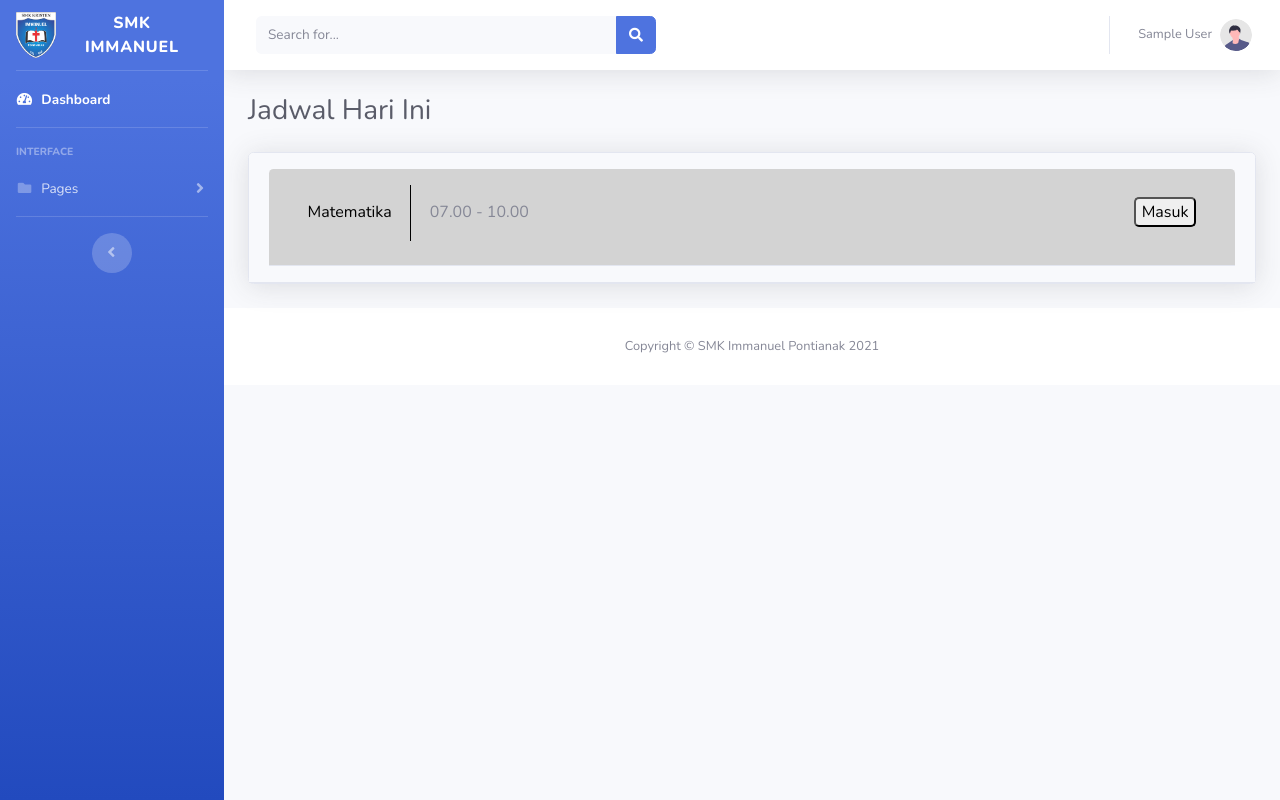
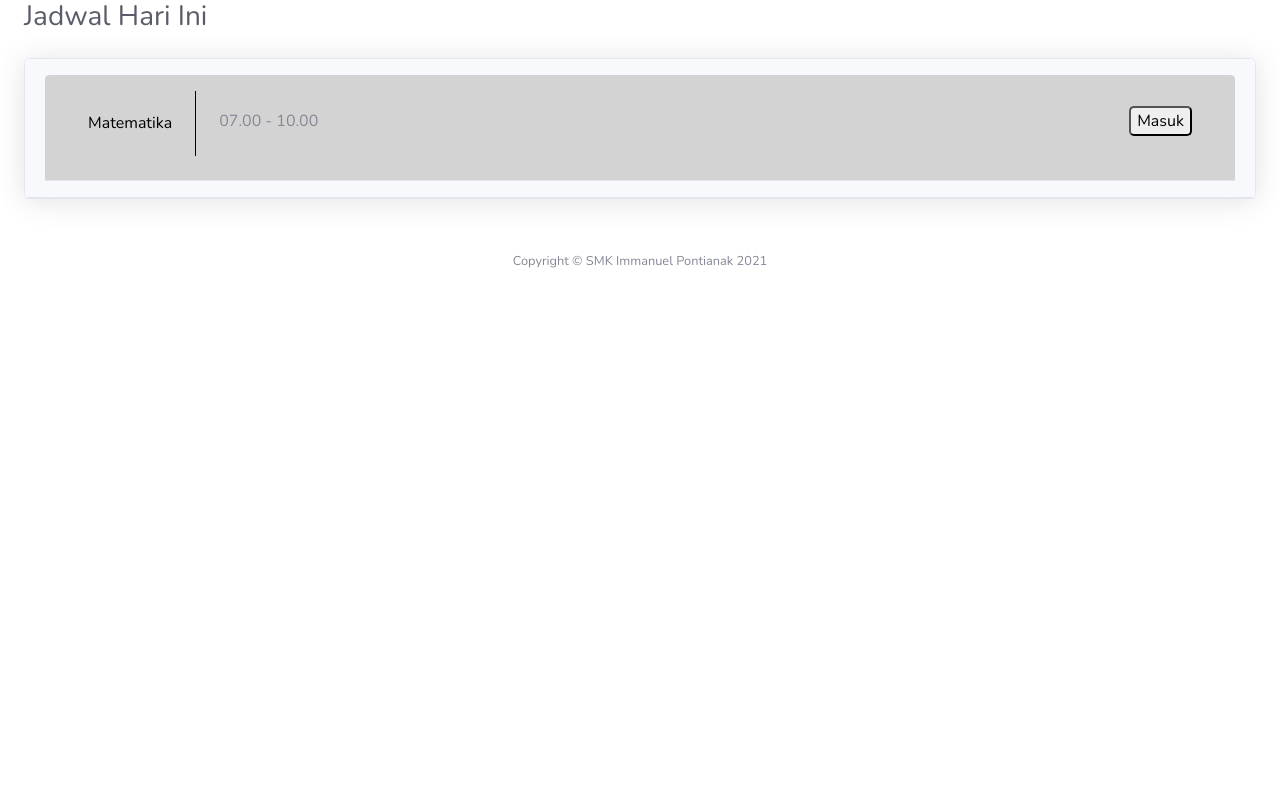
Before and after one commit to herliedave/Sistem-Dashboard-Sekolah, a PHP site: page /dashboard/jadwal.php in a window 1280 px wide. Run offline with PHP 8.4, Linux system fonts and the light colour scheme; the visitor is signed in with stand-in values (Sample User, id 1); data that the repository does not hold is empty.

Commit message:
update
jadwal ku ad coment dikit

```diff
--- a/dashboard/jadwal.php
+++ b/dashboard/jadwal.php
@@ -44,46 +44,46 @@ $siswa = mysqli_num_rows($query4);
 
 </head>
 
-<body id="page-top">
-    <input type="hidden" id="waka" value="<?= $waka ?>">
+<!-- <body id="page-top"> -->
+    <!-- <input type="hidden" id="waka" value="<?= $waka ?>">
     <input type="hidden" id="guru" value="<?= $guru ?>">
     <input type="hidden" id="dll" value="<?= $dll ?>">
-    <input type="hidden" id="siswa" value="<?= $siswa ?>">
+    <input type="hidden" id="siswa" value="<?= $siswa ?>"> -->
 
     <!-- Page Wrapper -->
-    <div id="wrapper">
+   <!--  <div id="wrapper"> -->
 
         <!-- Sidebar -->
-        <ul class="navbar-nav bg-gradient-primary sidebar sidebar-dark accordion" id="accordionSidebar">
+        <!-- <ul class="navbar-nav bg-gradient-primary sidebar sidebar-dark accordion" id="accordionSidebar"> -->
 
             <!-- Sidebar - Brand -->
-            <a class="sidebar-brand d-flex align-items-center justify-content-center" href="guru.php">
+           <!--  <a class="sidebar-brand d-flex align-items-center justify-content-center" href="guru.php">
                 <div class="sidebar-brand-icon">
                     <img src="img/logo.png" style="width: 2.5rem;">
                 </div>
                 <div class="sidebar-brand-text mx-3">SMK Immanuel</div>
-            </a>
+            </a> -->
 
             <!-- Divider -->
-            <hr class="sidebar-divider my-0">
+            <!-- <hr class="sidebar-divider my-0"> -->
 
             <!-- Nav Item - Dashboard -->
-            <li class="nav-item active">
+            <!-- <li class="nav-item active">
                 <a class="nav-link" href="guru.php">
                     <i class="fas fa-fw fa-tachometer-alt"></i>
                     <span>Dashboard</span></a>
-            </li>
+            </li> -->
 
             <!-- Divider -->
-            <hr class="sidebar-divider">
+            <!-- <hr class="sidebar-divider"> -->
 
             <!-- Heading -->
-            <div class="sidebar-heading">
+           <!--  <div class="sidebar-heading">
                 Interface
-            </div>
+            </div>  -->
 
             <!-- Nav Item - Pages Collapse Menu -->
-            <li class="nav-item">
+            <!-- <li class="nav-item">
                 <a class="nav-link collapsed" href="#" data-toggle="collapse" data-target="#collapsePages"
                     aria-expanded="true" aria-controls="collapsePages">
                     <i class="fas fa-fw fa-folder"></i>
@@ -97,11 +97,11 @@ $siswa = mysqli_num_rows($query4);
                         <h6 class="collapse-header">Other Pages:</h6>
                         <a class="collapse-item" href="../">Menu Utama</a>
                         <a class="collapse-item" href="../calendar.php">Calendar</a>
-                        <a class="collapse-item" href="jadwal.php">Jadwal</a>
+                        <a class="collapse-item" href="jadwal.php">Jadwal</a> -->
 <!--                         <a class="collapse-item" href="../contact.php"></a>
- -->                    </div>
+ -->                    <!-- </div>
                 </div>
-            </li>
+            </li> -->
 
             <!-- Nav Item - Tables -->
            <!--  <li class="nav-item">
@@ -121,34 +121,34 @@ $siswa = mysqli_num_rows($query4);
 
 
             <!-- Divider -->
-            <hr class="sidebar-divider d-none d-md-block">
+            <!-- <hr class="sidebar-divider d-none d-md-block"> -->
 
             <!-- Sidebar Toggler (Sidebar) -->
-            <div class="text-center d-none d-md-inline">
+            <!-- <div class="text-center d-none d-md-inline">
                 <button class="rounded-circle border-0" id="sidebarToggle"></button>
             </div>
 
 
 
-        </ul>
+        </ul> -->
         <!-- End of Sidebar -->
 
         <!-- Content Wrapper -->
-        <div id="content-wrapper" class="d-flex flex-column">
+        <!-- <div id="content-wrapper" class="d-flex flex-column"> -->
 
             <!-- Main Content -->
-            <div id="content">
+            <!-- <div id="content"> -->
 
                 <!-- Topbar -->
-                <nav class="navbar navbar-expand navbar-light bg-white topbar mb-4 static-top shadow">
+                <!-- <nav class="navbar navbar-expand navbar-light bg-white topbar mb-4 static-top shadow"> -->
 
                     <!-- Sidebar Toggle (Topbar) -->
-                    <button id="sidebarToggleTop" class="btn btn-link d-md-none rounded-circle mr-3">
+                    <!-- <button id="sidebarToggleTop" class="btn btn-link d-md-none rounded-circle mr-3">
                         <i class="fa fa-bars"></i>
-                    </button>
+                    </button> -->
 
                     <!-- Topbar Search -->
-                    <form
+                    <!-- <form
                         class="d-none d-sm-inline-block form-inline mr-auto ml-md-3 my-2 my-md-0 mw-100 navbar-search">
                         <div class="input-group">
                             <input type="text" class="form-control bg-light border-0 small" placeholder="Search for..."
@@ -159,19 +159,19 @@ $siswa = mysqli_num_rows($query4);
                                 </button>
                             </div>
                         </div>
-                    </form>
+                    </form> -->
 
                     <!-- Topbar Navbar -->
-                    <ul class="navbar-nav ml-auto">
+                   <!--  <ul class="navbar-nav ml-auto"> -->
 
                         <!-- Nav Item - Search Dropdown (Visible Only XS) -->
-                        <li class="nav-item dropdown no-arrow d-sm-none">
+                      <!--   <li class="nav-item dropdown no-arrow d-sm-none">
                             <a class="nav-link dropdown-toggle" href="#" id="searchDropdown" role="button"
                                 data-toggle="dropdown" aria-haspopup="true" aria-expanded="false">
                                 <i class="fas fa-search fa-fw"></i>
                             </a>
-                            <!-- Dropdown - Messages -->
-                            <div class="dropdown-menu dropdown-menu-right p-3 shadow animated--grow-in"
+                            Dropdown - Messages -->
+                            <!-- <div class="dropdown-menu dropdown-menu-right p-3 shadow animated--grow-in"
                                 aria-labelledby="searchDropdown">
                                 <form class="form-inline mr-auto w-100 navbar-search">
                                     <div class="input-group">
@@ -186,20 +186,20 @@ $siswa = mysqli_num_rows($query4);
                                     </div>
                                 </form>
                             </div>
-                        </li>
+                        </li> -->
 
-                        <div class="topbar-divider d-none d-sm-block"></div>
+                        <!-- <div class="topbar-divider d-none d-sm-block"></div> -->
 
                         <!-- Nav Item - User Information -->
-                        <li class="nav-item dropdown no-arrow">
+                        <!-- <li class="nav-item dropdown no-arrow">
                             <a class="nav-link dropdown-toggle" href="#" id="userDropdown" role="button"
                                 data-toggle="dropdown" aria-haspopup="true" aria-expanded="false">
                                 <span class="mr-2 d-none d-lg-inline text-gray-600 small"><?= $_SESSION['nama'] ?></span>
                                 <img class="img-profile rounded-circle"
                                     src="img/undraw_profile.svg">
-                            </a>
+                            </a> -->
                             <!-- Dropdown - User Information -->
-                            <div class="dropdown-menu dropdown-menu-right shadow animated--grow-in"
+                            <!-- <div class="dropdown-menu dropdown-menu-right shadow animated--grow-in"
                                 aria-labelledby="userDropdown">
                                 <a class="dropdown-item" href="#" data-toggle="modal" data-target="#logoutModal">
                                     <i class="fas fa-sign-out-alt fa-sm fa-fw mr-2 text-gray-400"></i>
@@ -210,7 +210,7 @@ $siswa = mysqli_num_rows($query4);
 
                     </ul>
 
-                </nav>
+                </nav> -->
                 <!-- End of Topbar -->
 
                 <!-- Begin Page Content -->
```
